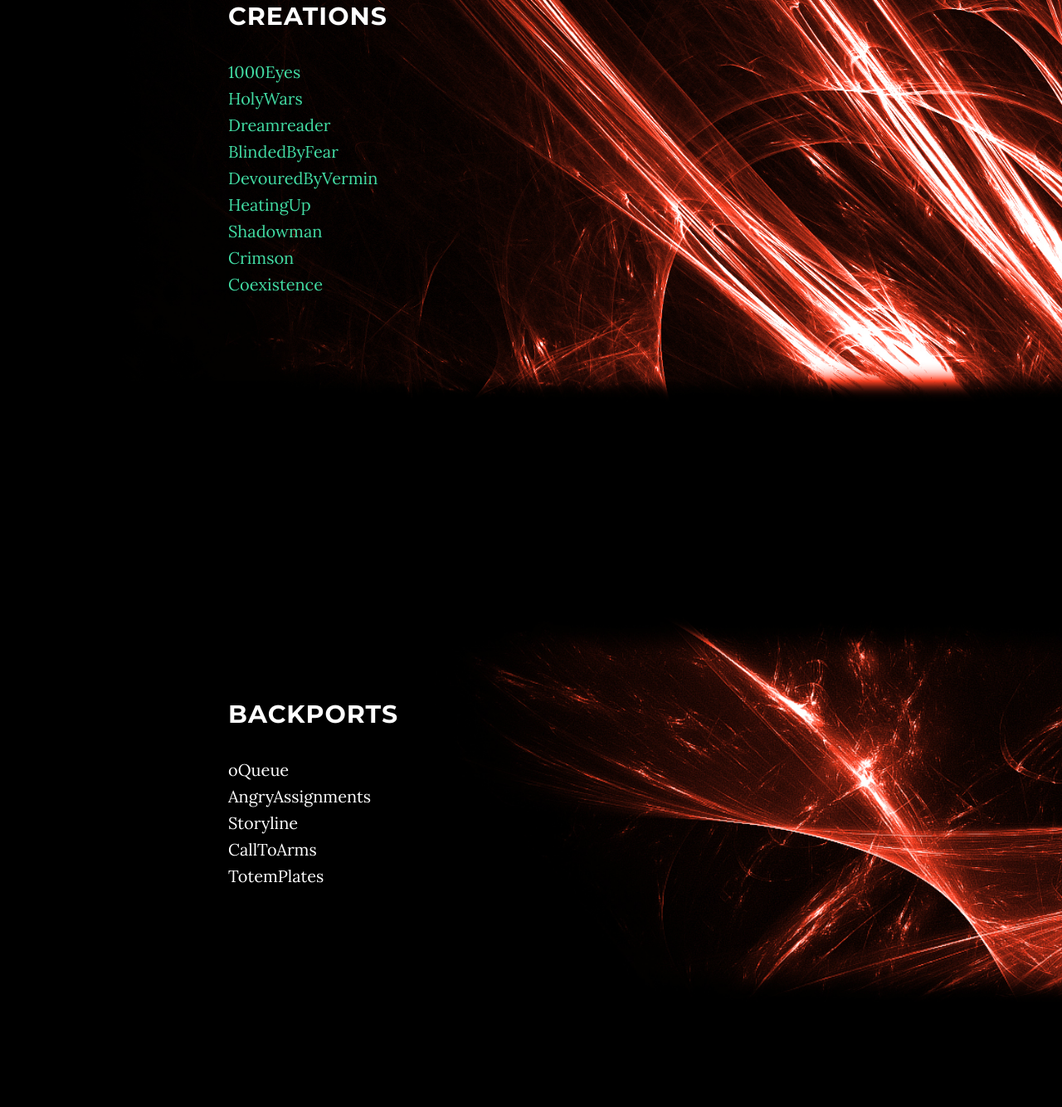
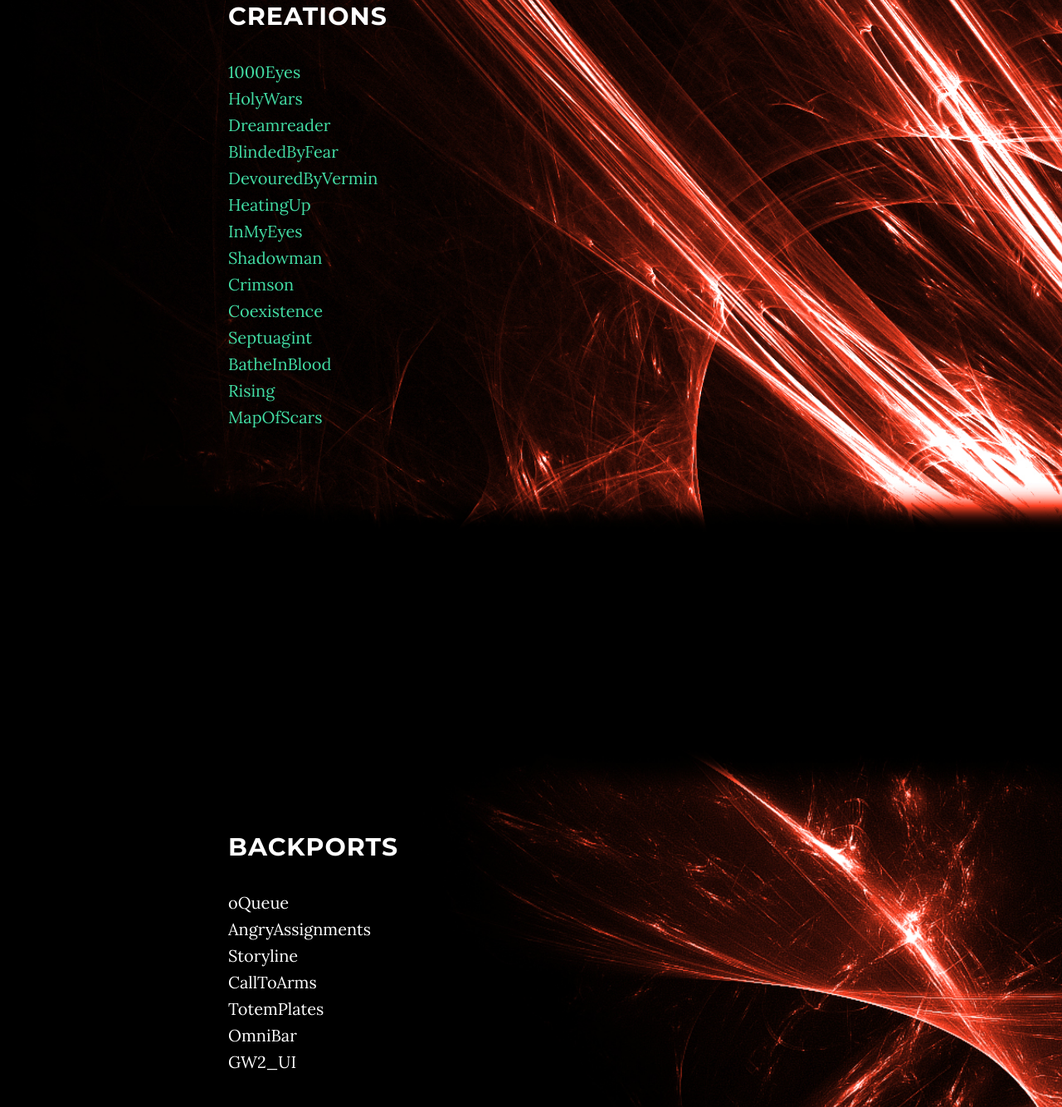
Before and after one commit to Lanrutcon/Lanrutcon.github.io, a plain HTML site: page index.html in a window 1280 px wide. Shown: the part 1852-3186 px from the top of the page at 83% size. Drawn offline with Linux system fonts and the light colour scheme.

Commit message:
Updated index
* New links

```diff
--- a/index.html
+++ b/index.html
@@ -127,9 +127,14 @@
 					<a href="http://lanrutcon.github.io/BlindedByFear/">BlindedByFear</a><br>
 					<a href="http://lanrutcon.github.io/DevouredByVermin/">DevouredByVermin</a><br>
 					<a href="http://lanrutcon.github.io/HeatingUp/">HeatingUp</a><br>
+					<a href="http://lanrutcon.github.io/InMyEyes/">InMyEyes</a><br>
 					<a href="http://lanrutcon.github.io/Shadowman/">Shadowman</a><br>
 					<a href="http://lanrutcon.github.io/Crimson/">Crimson</a><br>
-					<a href="http://lanrutcon.github.io/Coexistence/">Coexistence</a>
+					<a href="http://lanrutcon.github.io/Coexistence/">Coexistence</a><br>
+					<a href="http://lanrutcon.github.io/Septuagint/">Septuagint</a><br>
+					<a href="http://lanrutcon.github.io/BatheInBlood/">BatheInBlood</a><br>
+					<a href="http://lanrutcon.github.io/Rising/">Rising</a><br>
+					<a href="http://lanrutcon.github.io/MapOfScars/">MapOfScars</a>
 					</p>
                 </div>
             </div>
@@ -147,7 +152,9 @@
 					AngryAssignments<br>
 					Storyline<br>
 					CallToArms<br>
-					TotemPlates
+					TotemPlates<br>
+					OmniBar<br>
+					GW2_UI
 					</p>
                 </div>
             </div>
```
